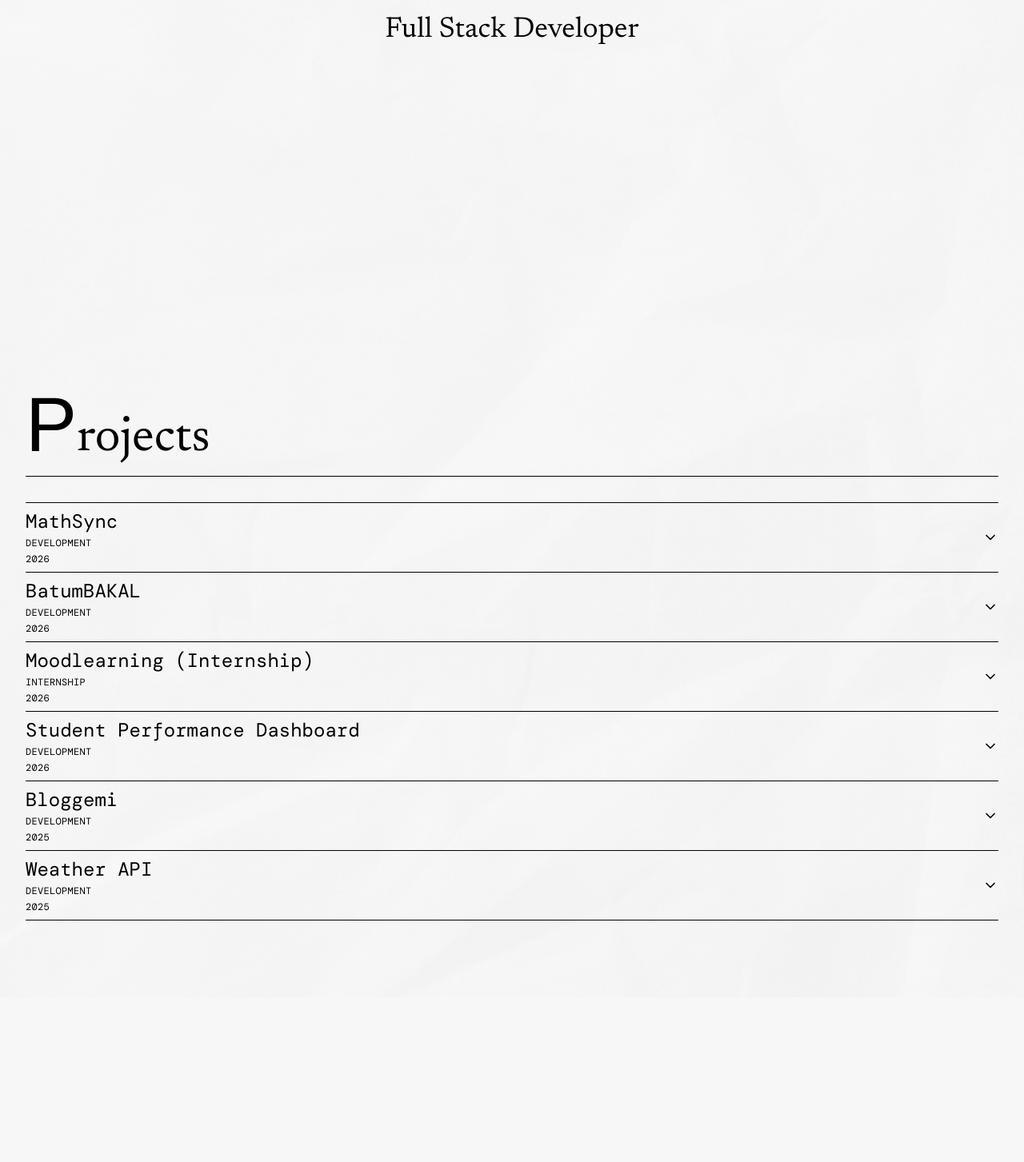
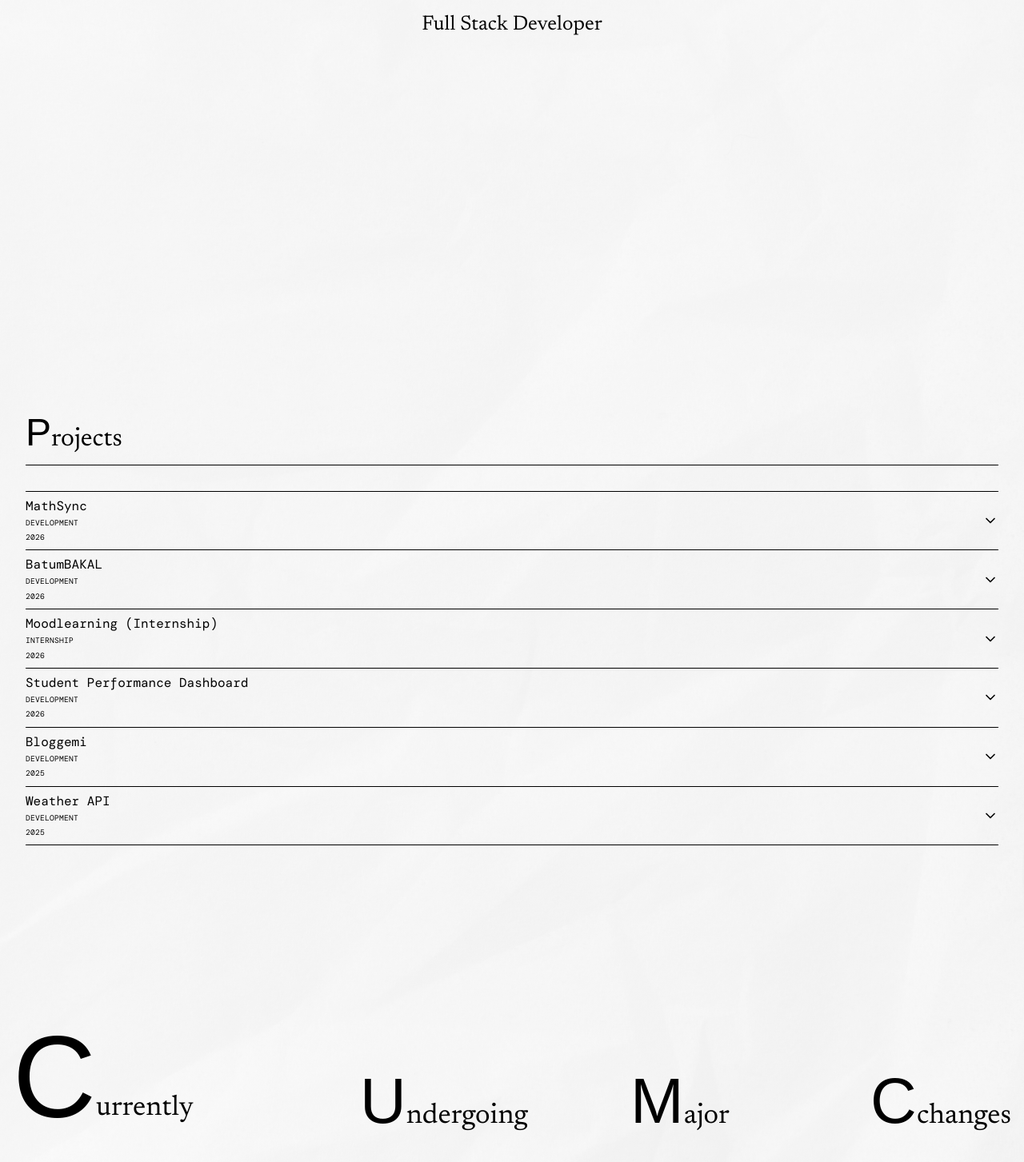
Before and after one commit to CallMeLlms/main-porfolio, a Next.js app: page / in a window 1280 px wide. Shown: the part 413-1866 px from the top of the page at 80% size. Before the commit the page ends 1660 px from the top, so only its background shows below. Built offline with nearby package versions, Linux system fonts and the light colour scheme; a web font is replaced by a local one.

Commit message:
Feat(footer): Added a to be continued footer for on going maintenance

```diff
--- a/components/main-layout/MainView.tsx
+++ b/components/main-layout/MainView.tsx
@@ -20,24 +20,24 @@ export default function MainView() {
           <h1 className="flex max-w-full flex-row items-center justify-center gap-1 text-center leading-none tracking-normal sm:flex-row sm:items-end sm:gap-0">
             <span className="flex items-end justify-center">
               <span
-                className={`${fontScript.className} text-6xl font-black leading-[0.9] sm:text-8xl lg:text-8xl`}
+                className={`${fontScript.className} text-[clamp(3rem,8vw,5rem)] font-black leading-[0.9]`}
               >
                 J
               </span>
               <span
-                className={`${fontSerif.className}  text-3xl leading-[0.95] sm:text-4xl lg:text-5xl`}
+                className={`${fontSerif.className}  text-[clamp(1.25rem,2.75vw,2.25rem)] leading-[0.95]`}
               >
                 ustine
               </span>
             </span>
             <span className="flex items-end justify-center">
               <span
-                className={`${fontScript.className} text-6xl font-black leading-[0.9] sm:text-8xl lg:text-8xl`}
+                className={`${fontScript.className} text-[clamp(3rem,8vw,5rem)] font-black leading-[0.9]`}
               >
                 L
               </span>
               <span
-                className={`${fontSerif.className}  text-3xl leading-[0.95] sm:text-4xl lg:text-5xl`}
+                className={`${fontSerif.className}  text-[clamp(1rem,2vw,2rem)] leading-[0.95]`}
               >
                 lamera
               </span>
@@ -45,7 +45,7 @@ export default function MainView() {
           </h1>
 
           <p
-            className={`${fontSerif.className} max-w-full text-xl px-2 text-center leading-[0.95] tracking-normal sm:text-2xl lg:text-4xl`}
+            className={`${fontSerif.className} max-w-full px-2 text-center text-[clamp(1rem,2vw,2.5rem)] leading-[0.95] tracking-normal`}
           >
             Full Stack Developer
           </p>
@@ -60,12 +60,12 @@ export default function MainView() {
           <div className="mb-8 flex items-end justify-between gap-4 border-b pb-4">
             <div className="flex items-end">
               <h2
-                className={`${fontScript.className} text-5xl font-black leading-none sm:text-8xl`}
+                className={`${fontScript.className} text-[clamp(3rem,1vw,2rem)] font-black leading-none`}
               >
                 P
               </h2>
               <h2
-                className={`${fontSerif.className} text-4xl leading-none sm:text-6xl`}
+                className={`${fontSerif.className} text-[clamp(2rem,1vw,1rem)] leading-none`}
               >
                 rojects
               </h2>
@@ -79,6 +79,63 @@ export default function MainView() {
           </div>
         </div>
       </section>
+
+      <section id="footer" className="flex px-4 py-20 sm:py-24">
+        <div className="flex w-full  justify-between">
+          <span className="flex items-end justify-center">
+            <span
+              className={`${fontScript.className} text-[clamp(3rem,12vw,9rem)] font-black leading-[0.9]`}
+            >
+              C
+            </span>
+            <span
+              className={`${fontSerif.className} text-[clamp(1.25rem,2.75vw,2.25rem)]`}
+            >
+              urrently
+            </span>
+          </span>
+
+          <span className="flex items-end justify-center ml-12 sm:ml-36">
+            <span
+              className={`${fontScript.className} text-[clamp(3rem,8vw,5rem)] font-black leading-[0.9]`}
+            >
+              U
+            </span>
+            <span
+              className={`${fontSerif.className}  text-[clamp(1.25rem,2.75vw,2.25rem)] leading-[0.95]`}
+            >
+              ndergoing
+            </span>
+          </span>
+
+          <span className="flex items-end justify-center ml-6 sm:ml-16">
+            <span
+              className={`${fontScript.className} text-[clamp(3rem,8vw,5rem)] font-black leading-[0.9]`}
+            >
+              M
+            </span>
+            <span
+              className={`${fontSerif.className}  text-[clamp(1.25rem,2.75vw,2.25rem)] leading-[0.95]`}
+            >
+              ajor
+            </span>
+          </span>
+
+          <span className="flex items-end justify-center ml-9 sm:ml-28">
+            <span
+              className={`${fontScript.className} text-[clamp(3rem,8vw,5rem)] font-black leading-[0.9]`}
+            >
+              C
+            </span>
+            <span
+              className={`${fontSerif.className}  text-[clamp(1.25rem,2.75vw,2.25rem)] leading-[0.95]`}
+            >
+              changes
+            </span>
+          </span>
+        </div>
+      </section>
+
     </main>
   );
 }
--- a/components/ui/ProjectColumnDropdown.tsx
+++ b/components/ui/ProjectColumnDropdown.tsx
@@ -39,14 +39,14 @@ export default function ProjectColumnDropdown({
       >
         <span className="flex min-w-0 flex-col gap-1">
           <span
-            className={`${fontSans.className} text-xl leading-tight sm:text-2xl xl:text-1xl`}
+            className={`${fontSans.className} text-[clamp(1rem,2.25vw,1rem)] leading-tight`}
           >
             {title}
           </span>
-          <span className={`${fontSans.className} text-xs font-bold uppercase tracking-wide text-muted-foreground`}>
+          <span className={`${fontSans.className} text-[clamp(0.60rem,2.25vw,0rem)] font-bold uppercase tracking-wide text-muted-foreground`}>
             {status}
           </span>
-          <span className={`${fontSans.className} text-xs font-bold uppercase tracking-wide text-muted-foreground`}>
+          <span className={`${fontSans.className} text-[clamp(0.60rem,2.25vw,0rem)] font-bold uppercase tracking-wide text-muted-foreground`}>
             {year}
           </span>
         </span>
@@ -70,7 +70,7 @@ export default function ProjectColumnDropdown({
         <div className="overflow-hidden">
           <div className="grid gap-5 pb-6 sm:gap-6">
             <div className="flex flex-col gap-5 lg:flex-row lg:items-end lg:justify-between">
-              <p className={`${fontSans.className} w-full text-sm leading-7 text-muted-foreground sm:text-xl xl:text-[18px]`}>
+              <p className={`${fontSans.className} w-full text-[clamp(0.90rem,2.25vw,0rem)] leading-7 text-muted-foreground`}>
                 {description}
               </p>
             </div>
@@ -78,7 +78,11 @@ export default function ProjectColumnDropdown({
               {href ? (
                 <a
                   href={href}
-                  className="inline-flex min-h-11 w-full items-center justify-center gap-2 border px-3 py-2 text-sm font-bold transition-colors hover:bg-primary hover:text-primary-foreground focus-visible:outline-none focus-visible:ring-3 focus-visible:ring-ring/50 sm:w-fit"
+                  className="inline-flex min-h-11 w-full items-center
+                  justify-center gap-2 border px-3 py-2 text-[clamp(0.60rem,2.25vw,0rem)]
+                  font-bold transition-colors hover:bg-primary hover:text-primary-foreground focus-visible:outline-none focus-visible:ring-3
+                   focus-visible:ring-ring/50 sm:w-fit
+                   "
                 >
                   View project
                   <ExternalLink aria-hidden="true" className="size-4" />
```
